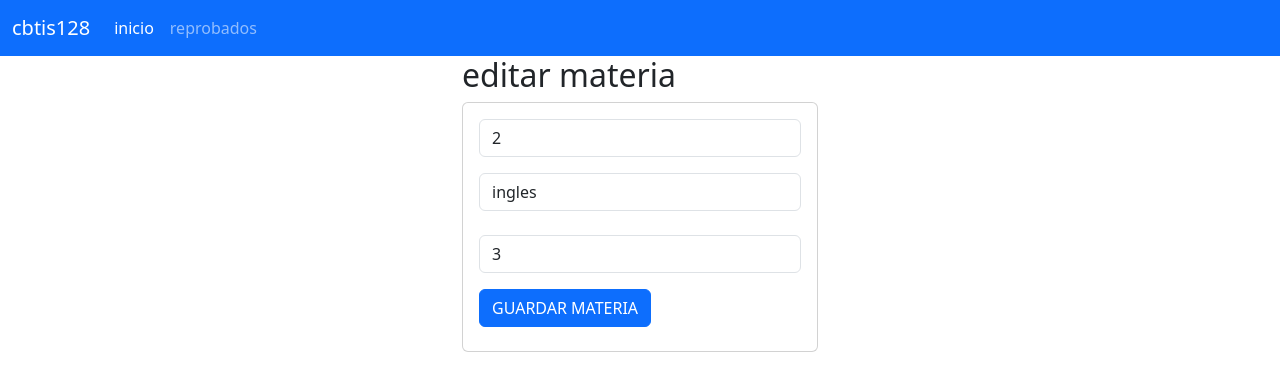
After one commit to Carlos-Melgar-1079/UIII_p1_CRUD_Table_Mate, a Django app: page /seleccionarMateria/2 in a window 1280 px wide. The commit adds this page. Shown: the top 391 px of the page. Run offline with Django 5.2, Linux system fonts and the light colour scheme; data comes from the database, SQL or seed files in the repository; both versions use the stored data as it was after the commit.

Commit message:
Add files via upload

```diff
--- /dev/null
+++ b/UIII_p1_CRUD_tablas_Materiav2/materia_app/templates/editarmateria.html
@@ -0,0 +1,36 @@
+{% extends "base.html" %}
+
+{% block cuerpo %}
+
+<div class="row">
+    <div class="col-md-4 offset-md-4">
+        <h2>editar materia</h2>
+        <!--Aqui codigo tarjeta-->
+
+<div class="card">
+        <div class="card-body">
+        <form action="/editarMateria/" method="POST"> {% csrf_token %} <!---falta action-->
+
+
+            <div class="form-group">
+                <input type="text " id="txtcodigo" name="txtcodigo" class="form-control" value="{{mismaterias.codigo}}" minlenght="1" maxLenght"6" readonly required>
+            </div>
+            <div class="form-group py-3">
+                <input type="text " id="txtnombre" name="txtnombre" class="form-control" value="{{mismaterias.nombre}}" maxLenght"100"  required>
+            </div>
+            <div class="form-group py-2">
+                <input type="text " id="numcreditos" name="numcreditos" class="form-control"  min="1" max="9" value="{{mismaterias.creditos}}" required>
+            </div>
+            <div class="form-group py-2">
+                <button type="submit" class="btn btn-primary">GUARDAR MATERIA</button>
+            </div>
+        </form>
+    </div>
+    </div>
+
+        <!--Aqui codigo tarjeta-->
+
+    </div>
+</div>
+
+{% endblock  %}
--- a/UIII_p1_CRUD_tablas_Materiav2/materia_app/urls.py
+++ b/UIII_p1_CRUD_tablas_Materiav2/materia_app/urls.py
@@ -2,5 +2,8 @@ from django.urls import path
 from materia_app import views
 urlpatterns = [
     path("", views.inicio_vista, name="inicio_vista"),
-    path("registrarMateria/",views.registrarMateria,name="registrarMateria ")
+    path("registrarMateria/",views.registrarMateria,name="registrarMateria "),
+    path("seleccionarMateria/<codigo>",views.seleccionarMateria,name="seleccionarMateria"),
+    path("editarMateria/",views.editarMateria,name="editarMateria"),
+    path("borrarMateria/<codigo>",views.borrarMateria,name="borrarMateria"),
 ]
--- a/UIII_p1_CRUD_tablas_Materiav2/materia_app/views.py
+++ b/UIII_p1_CRUD_tablas_Materiav2/materia_app/views.py
@@ -12,8 +12,26 @@ def registrarMateria(request):
     codigo=request.POST["txtcodigo"]
     nombre=request.POST["txtnombre"]
     creditos=request.POST["numcreditos"]
+    guardarmateria=Materia.objects.create(codigo=codigo, nombre=nombre, creditos=creditos)
+    return redirect("/")
+
+def seleccionarMateria(request,codigo):
+    materia=Materia.objects.get(codigo=codigo)
+    return render(request,"editarmateria.html",{"mismaterias":materia})
 
 
-    guardarmateria=Materia.objects.create(codigo=codigo, nombre=nombre, creditos=creditos)
+def editarMateria(request):
+    codigo=request.POST["txtcodigo"]
+    nombre=request.POST["txtnombre"]
+    creditos=request.POST["numcreditos"]
+    materia=Materia.objects.get(codigo=codigo)
+    materia.nombre=nombre
+    materia.creditos=creditos
+    materia.save()
+    return redirect("/")
+
+def borrarMateria(request,codigo):
+    materia=Materia.objects.get(codigo=codigo)
+    materia.delete()
 
     return redirect("/")
```
Also changed, not shown: UIII_p1_CRUD_tablas_Materiav2/materia_app/templates/gestionarMateria.html (+11 -6 lines), UIII_p1_CRUD_tablas_Materiav2/cbtis128.db.
